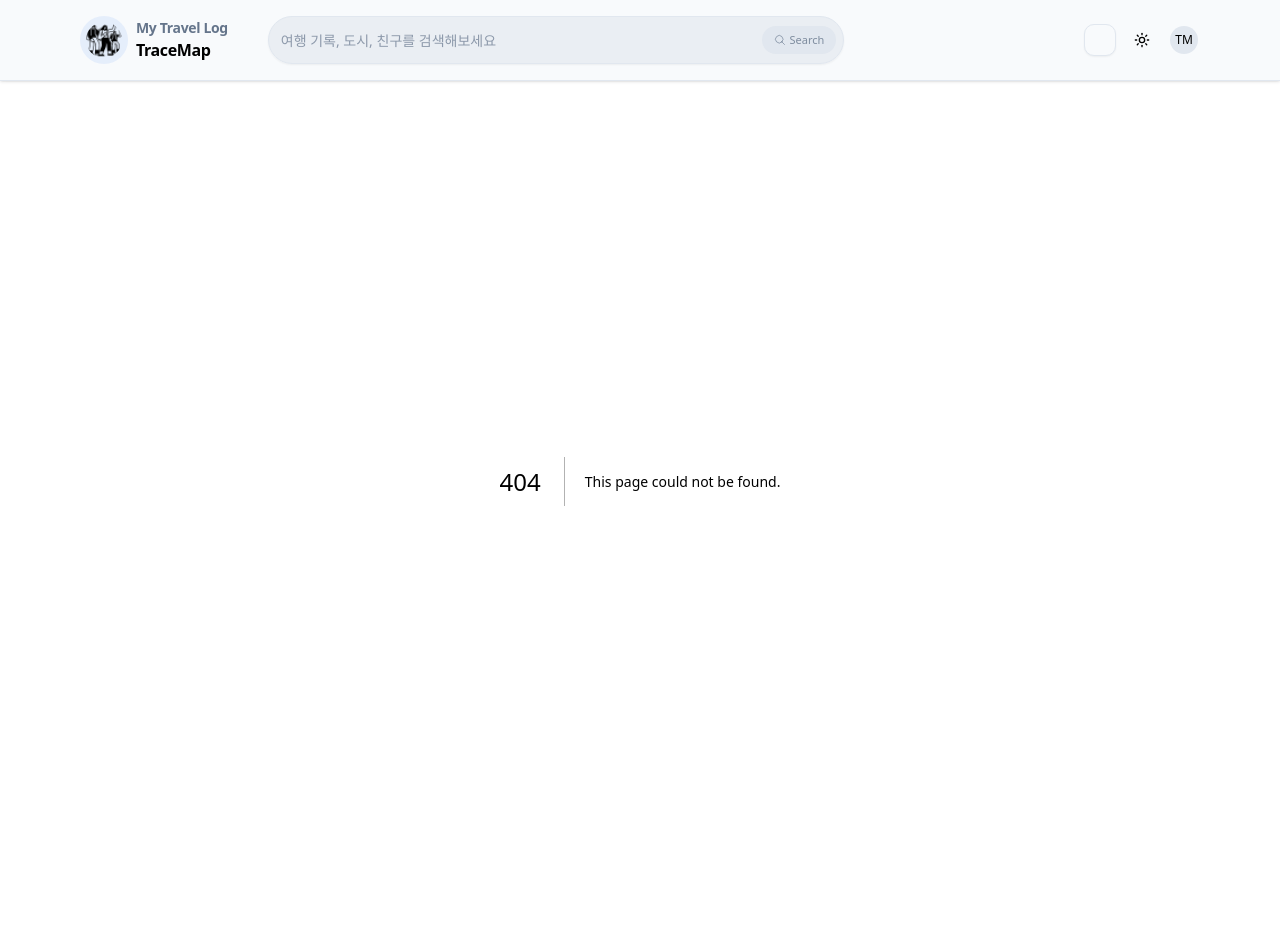
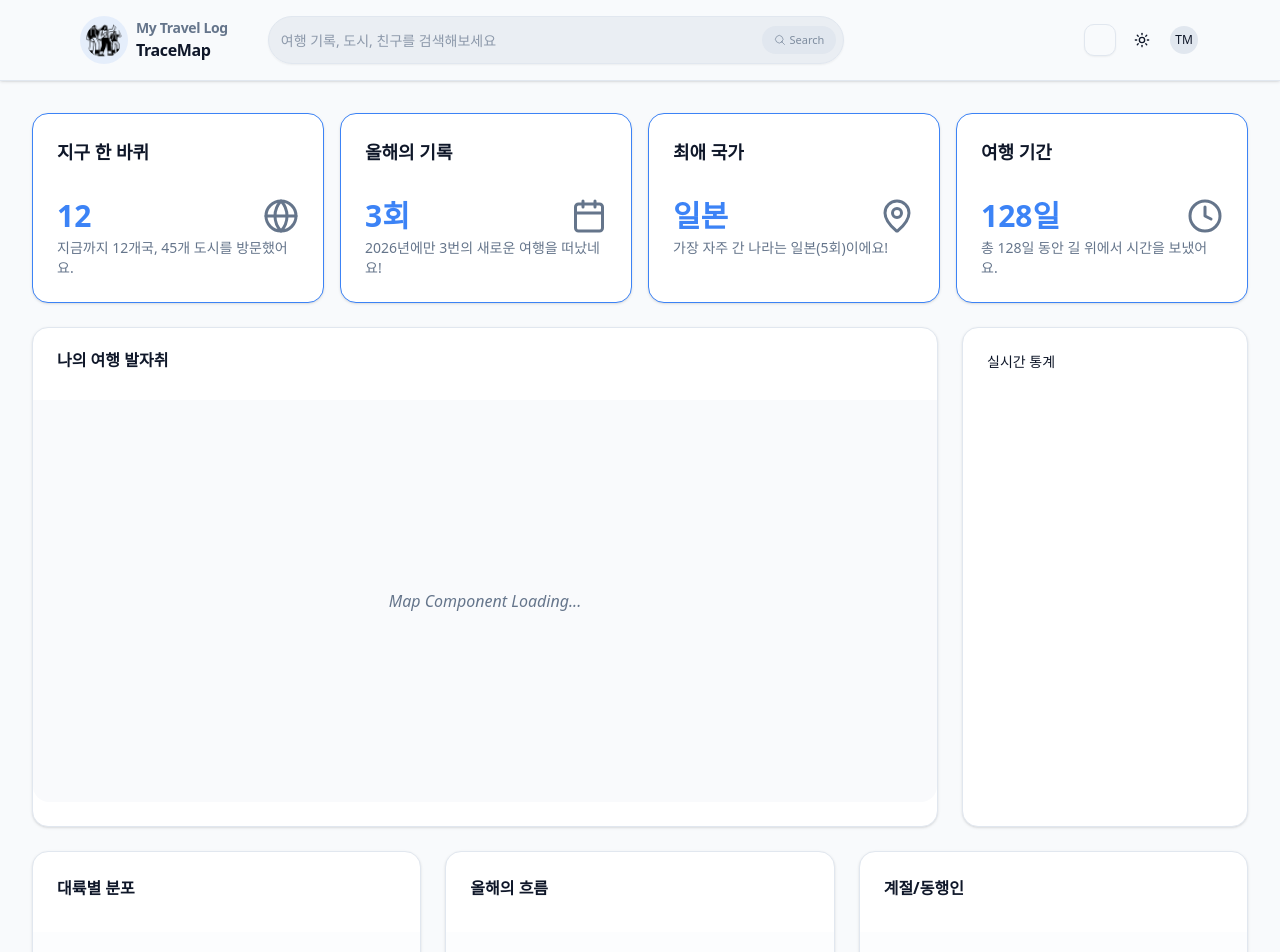
Before and after one commit to yunhyeonji/trace-map-web, a Next.js app: page /travels/bashboard in a window 1280 px wide. Before the commit this address had no page. Shown: the top 952 px of the page. Before the commit the page ends 881 px from the top, so only its background shows below. Built offline with nearby package versions, Linux system fonts and the light colour scheme.

Commit message:
feat: dashboard layout 잡기

```diff
--- a/src/app/page.tsx
+++ b/src/app/page.tsx
@@ -1,5 +1,5 @@
 import { redirect } from 'next/navigation';
 
 export default function Home() {
-  redirect('/travels');
+  redirect('/travels/bashboard');
 }
--- /dev/null
+++ b/src/app/travels/bashboard/components/StatCard.tsx
@@ -0,0 +1,21 @@
+import { Card, CardContent, CardHeader, CardTitle } from '@/components/ui/card';
+
+import { StatCardType } from '../data';
+
+// 재사용 가능한 통계 카드 컴포넌트
+export default function StatCard({ title, value, description, icon }: StatCardType) {
+  return (
+    <Card className="border-primary">
+      <CardHeader className="flex flex-row items-center justify-between space-y-0 pb-2">
+        <CardTitle className="text-lg font-bold">{title}</CardTitle>
+      </CardHeader>
+      <CardContent>
+        <div className="flex items-center justify-between">
+          <p className="text-primary text-3xl font-bold">{value}</p>
+          {icon}
+        </div>
+        <p className="text-muted-foreground mt-1 text-sm">{description}</p>
+      </CardContent>
+    </Card>
+  );
+}
--- /dev/null
+++ b/src/app/travels/bashboard/data.tsx
@@ -0,0 +1,39 @@
+import React from 'react';
+
+import { Calendar, Clock, Globe, MapPin } from 'lucide-react';
+
+export interface StatCardType {
+  title: string;
+  value: string;
+  description: string;
+  icon: React.ReactNode;
+}
+
+const iconClassName = 'text-muted-foreground h-9 w-9';
+
+export const statData: StatCardType[] = [
+  {
+    title: '지구 한 바퀴',
+    value: '12',
+    description: '지금까지 12개국, 45개 도시를 방문했어요.',
+    icon: <Globe className={iconClassName} />,
+  },
+  {
+    title: '올해의 기록',
+    value: '3회',
+    description: '2026년에만 3번의 새로운 여행을 떠났네요!',
+    icon: <Calendar className={iconClassName} />,
+  },
+  {
+    title: '최애 국가',
+    value: '일본',
+    description: '가장 자주 간 나라는 일본(5회)이에요!',
+    icon: <MapPin className={iconClassName} />,
+  },
+  {
+    title: '여행 기간',
+    value: '128일',
+    description: '총 128일 동안 길 위에서 시간을 보냈어요.',
+    icon: <Clock className={iconClassName} />,
+  },
+];
--- /dev/null
+++ b/src/app/travels/bashboard/page.tsx
@@ -0,0 +1,79 @@
+import { React } from 'react';
+
+import { Card, CardContent, CardHeader, CardTitle } from '@/components/ui/card';
+
+import StatCard from './components/StatCard';
+import { statData } from './data';
+
+export default function DashboardPage() {
+  return (
+    <div className="bg-background flex flex-col gap-6 p-4 md:p-8">
+      {/* 1. 상단 요약 카드 영역 */}
+      <div className="grid grid-cols-1 gap-4 sm:grid-cols-2 lg:grid-cols-4">
+        {statData.map((data) => (
+          <StatCard
+            key={data.title}
+            title={data.title}
+            value={data.value}
+            description={data.description}
+            icon={data.icon}
+          />
+        ))}
+      </div>
+
+      {/* 2. 메인 지도 영역 */}
+      <div className="grid grid-cols-1 gap-6 lg:grid-cols-4">
+        <Card className="flex min-h-125 flex-col lg:col-span-3">
+          <CardHeader>
+            <CardTitle>나의 여행 발자취</CardTitle>
+          </CardHeader>
+          <CardContent className="bg-muted/20 relative flex-1 overflow-hidden rounded-b-xl">
+            <div className="text-muted-foreground absolute inset-0 flex items-center justify-center italic">
+              Map Component Loading...
+            </div>
+          </CardContent>
+        </Card>
+
+        {/* 지도 옆 보조 정보 (가장 최근 여행 등) */}
+        <Card className="lg:col-span-1">
+          <CardHeader>
+            <CardTitle className="text-sm font-medium">실시간 통계</CardTitle>
+          </CardHeader>
+          <CardContent>
+            <div className="text-muted-foreground space-y-4 text-sm"></div>
+          </CardContent>
+        </Card>
+      </div>
+
+      {/* 3. 하단 차트 영역 */}
+      <div className="grid grid-cols-1 gap-6 md:grid-cols-3">
+        <Card className="md:col-span-1">
+          <CardHeader>
+            <CardTitle className="text-base">대륙별 분포</CardTitle>
+          </CardHeader>
+          <CardContent className="bg-muted/10 flex h-62.5 items-center justify-center">
+            Donut Chart
+          </CardContent>
+        </Card>
+
+        <Card className="md:col-span-1">
+          <CardHeader>
+            <CardTitle className="text-base">올해의 흐름</CardTitle>
+          </CardHeader>
+          <CardContent className="bg-muted/10 flex h-62.5 items-center justify-center">
+            Line Chart
+          </CardContent>
+        </Card>
+
+        <Card className="md:col-span-1">
+          <CardHeader>
+            <CardTitle className="text-base">계절/동행인</CardTitle>
+          </CardHeader>
+          <CardContent className="bg-muted/10 flex h-62.5 items-center justify-center">
+            Radar or Bar Chart
+          </CardContent>
+        </Card>
+      </div>
+    </div>
+  );
+}
```
